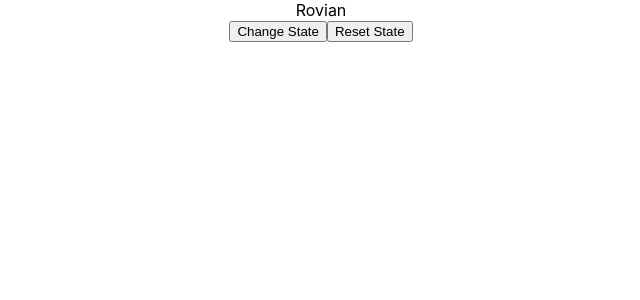
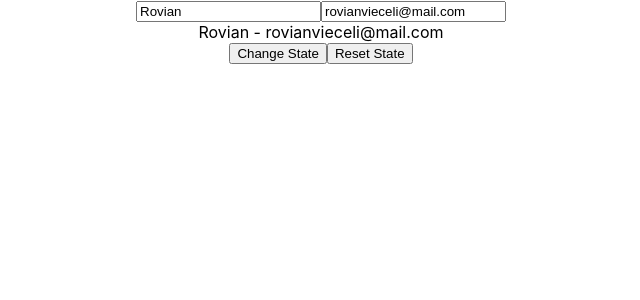
Before and after one commit to rovianvieceli/react-crud, a React (Create React App) app: page / in a window 1280 px wide. Shown: the top 300 px of the page, without its empty margins (319-959 px from the left). Built offline with nearby package versions, Linux system fonts and the light colour scheme.

Commit message:
Form change values

```diff
--- a/src/App.js
+++ b/src/App.js
@@ -6,16 +6,26 @@ class App extends Component {
     super(props)
 
     this.state = {
-      name: 'Rovian'
+      name: 'Rovian',
+      email: 'rovianvieceli@mail.com'
     }
 
     this.changeState = this.changeState.bind(this);
     this.resetState = this.resetState.bind(this);
+    this.changeInput = this.changeInput.bind(this);
   }
 
   changeState() {
     this.setState({
       name: "Rovian Vieceli"
+    })
+  }
+
+  changeInput(event) {
+    const { name, value } = event.target
+
+    this.setState({
+      [name]: value
     })
   }
 
@@ -28,8 +38,16 @@ class App extends Component {
   render() {
     return (
       <div className="App">
+        <form>
+          <label htmlFor="name">
+            <input id="name" type="text" name="name" value={this.state.name} onChange={this.changeInput} />
+          </label>
+          <label htmlFor="email">
+            <input id="email" type="text" name="email" value={this.state.email} onChange={this.changeInput} />
+          </label>
+        </form>
         <div>
-          {this.state.name}
+          {this.state.name} - {this.state.email}
         </div>
         <div>
           <button onClick={this.changeState}>Change State</button>
```
